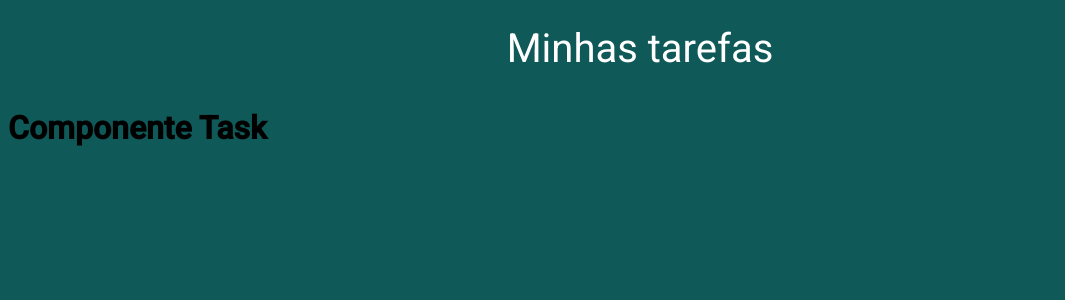
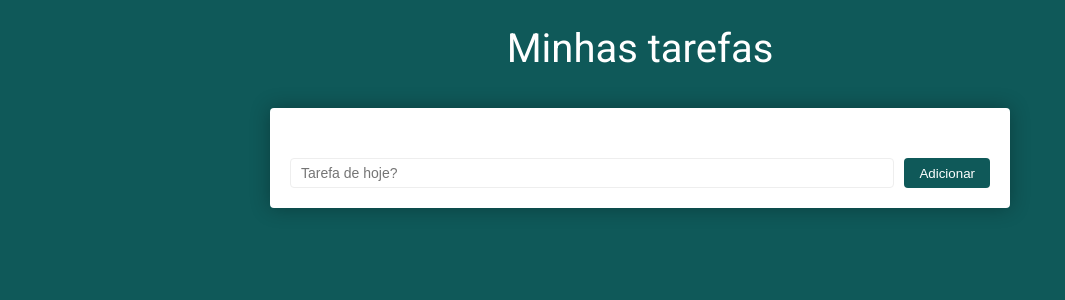
Before and after one commit to wen-dell/tarefas, a Vue app: page / in a window 1280 px wide. Shown: the top 300 px of the page, without its empty margins (0-1065 px from the left). Built offline with nearby package versions, Linux system fonts and the light colour scheme.

Commit message:
creating button component

```diff
--- a/src/components/Task.vue
+++ b/src/components/Task.vue
@@ -1,6 +1,11 @@
 <template>
     <div id="task">
-        <h1>Componente Task</h1>
+
+        <form>
+            <input type="text" placeholder="Tarefa de hoje?">
+            <button type="submit">Adicionar</button>
+        </form>
+
     </div>
 </template>
 
@@ -11,5 +16,40 @@
 </script>
 
 <style scoped>
+    #task {
+        max-width: 700px;
+        background: #FFF;
+        border-radius: 4px;
+        padding: 20px;
+        margin: 20px auto;
+        box-shadow: 0 0 20px rgba(0, 0, 0, 0.3);
+    }
 
+    form {
+        margin-top: 30px;
+        display: flex;
+        flex-direction: row;
+    }
+
+    form button {
+        cursor: pointer;
+        background: #0f5959;
+        border: 0;
+        border-radius: 4px;
+        margin-left: 10px;
+        padding: 0 15px;
+        display: flex;
+        justify-content: center;
+        align-items: center;
+        color: #fff;
+    }
+
+    input {
+        flex: 1;
+        border: 1px solid #eee;
+        padding: 6px 10px;
+        border-radius: 4px;
+        font-size: 14px;
+        outline: none;
+    }
 </style>
```
